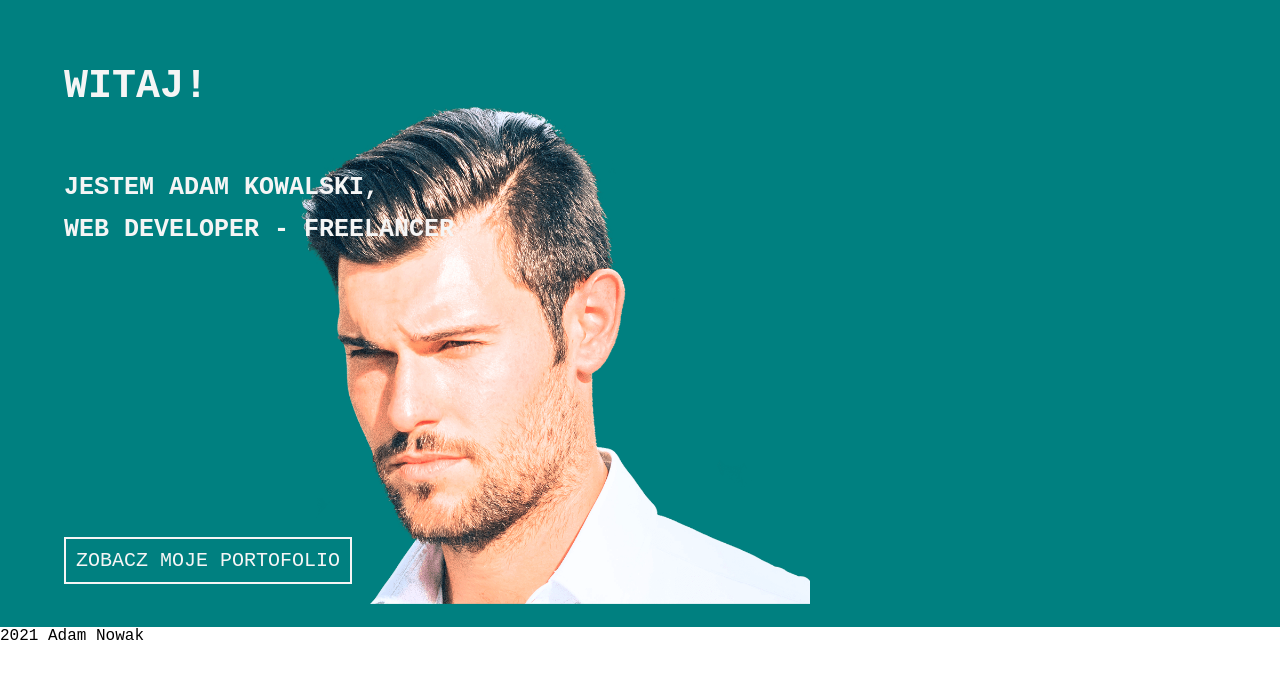
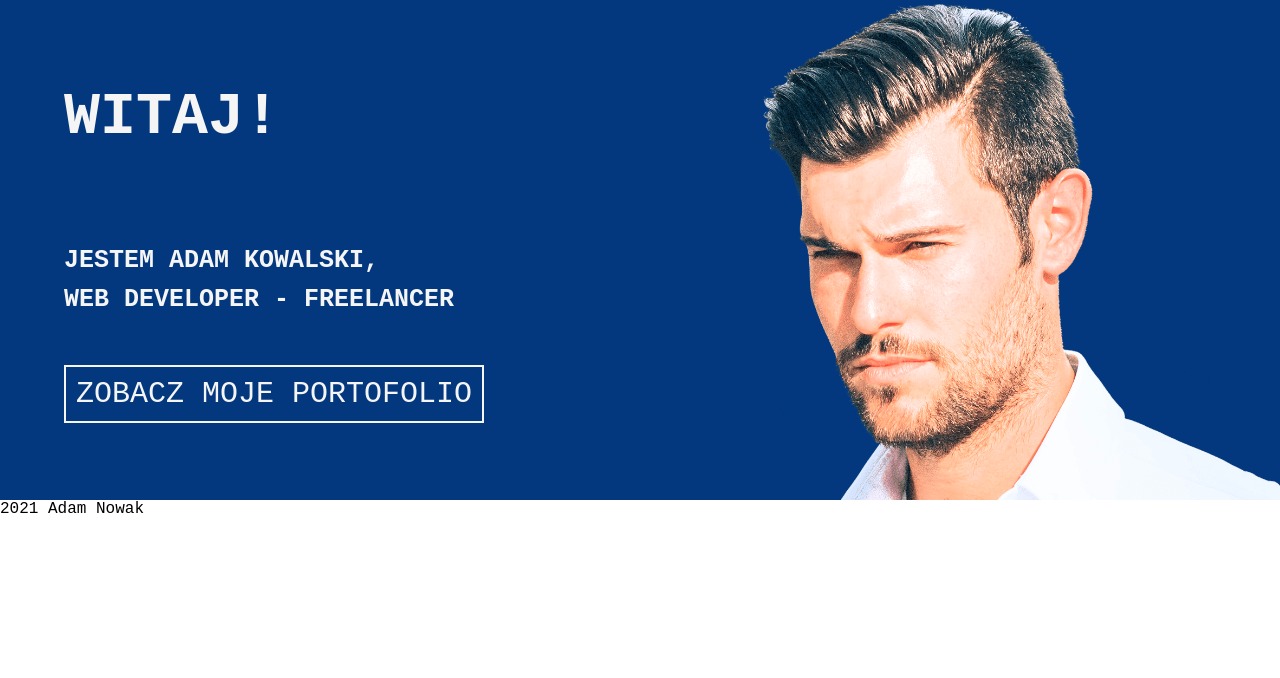
Before and after one commit to emdabljuu/HTML-CSS, a plain HTML site: page projektMain/index.html in a window 1280 px wide. Shown: the top 678 px of the page. Drawn offline with Linux system fonts and the light colour scheme; a web font is replaced by a local one.

Commit message:
Another header modifications

```diff
--- a/projektMain/index.html
+++ b/projektMain/index.html
@@ -11,11 +11,10 @@
 <body>
     <div class="wrapper">
         <header class="head">
+            <button class="portofolio">zobacz moje portofolio</button>
             <h1 class="hello">witaj!</h1>
             <h2 class="intro-1">Jestem Adam Kowalski,</h2>
             <h2 class="intro-2">Web Developer - Freelancer</h2>
-            <button class="portofolio">zobacz moje portofolio</button>
-            <img class="photo" src="img/photo1.png" alt="personalPhoto">
         </header>
         <div class="websites">
             <h2 class="projects"></h2>
--- a/projektMain/style.css
+++ b/projektMain/style.css
@@ -4,38 +4,47 @@
     font-family: 'Syne Mono', monospace;;
 }
 
+header {
+    display: block;
+    width: 100vw;
+    min-height: 500px;
+}
+
 .portofolio {
-    font-size: 20px;
+    font-size: 30px;
     text-transform: uppercase;
     padding: 10px 10px 10px 10px;
     opacity: 100%;
-    background-color: teal;
+    background-color: rgb(3, 56, 126);
     border: 2px solid whitesmoke;
     color: whitesmoke;
     position: relative;
     left: 5vw;
-    bottom: 3vw;
+    top: 360px;
     margin-top: 5px;
-    margin-bottom: 5px;
+    margin-bottom: 15px;
 }
 
 .head {
-    background-color: teal;
-    width: 100vw;
+    background: url("img/photo1.png");
+    background-color: rgb(3, 56, 126);
+    background-repeat: no-repeat;
+    background-size: 520px;
+    background-position-x: right;
 }
 
 .hello {
     left: 5vw;
-    top: 5vw;
+    top: 5px;
     position: relative;
     text-transform: uppercase;
-    font-size: 40px;
+    font-size: 60px;
     color: whitesmoke;
 }
 
 .intro-1 {
     left: 5vw;
-    top: 10vw;
+    top: 100px;
     position: relative;
     text-transform: uppercase;
     font-size: 25px;
@@ -44,14 +53,9 @@
 
 .intro-2 {
     left: 5vw;
-    top: 11vw;
+    top: 110px;
     position: relative;
     text-transform: uppercase;
     font-size: 25px;
     color: whitesmoke;
 }
-
-.photo {
-    right: 50px;
-    width: 40%;
-}
```
